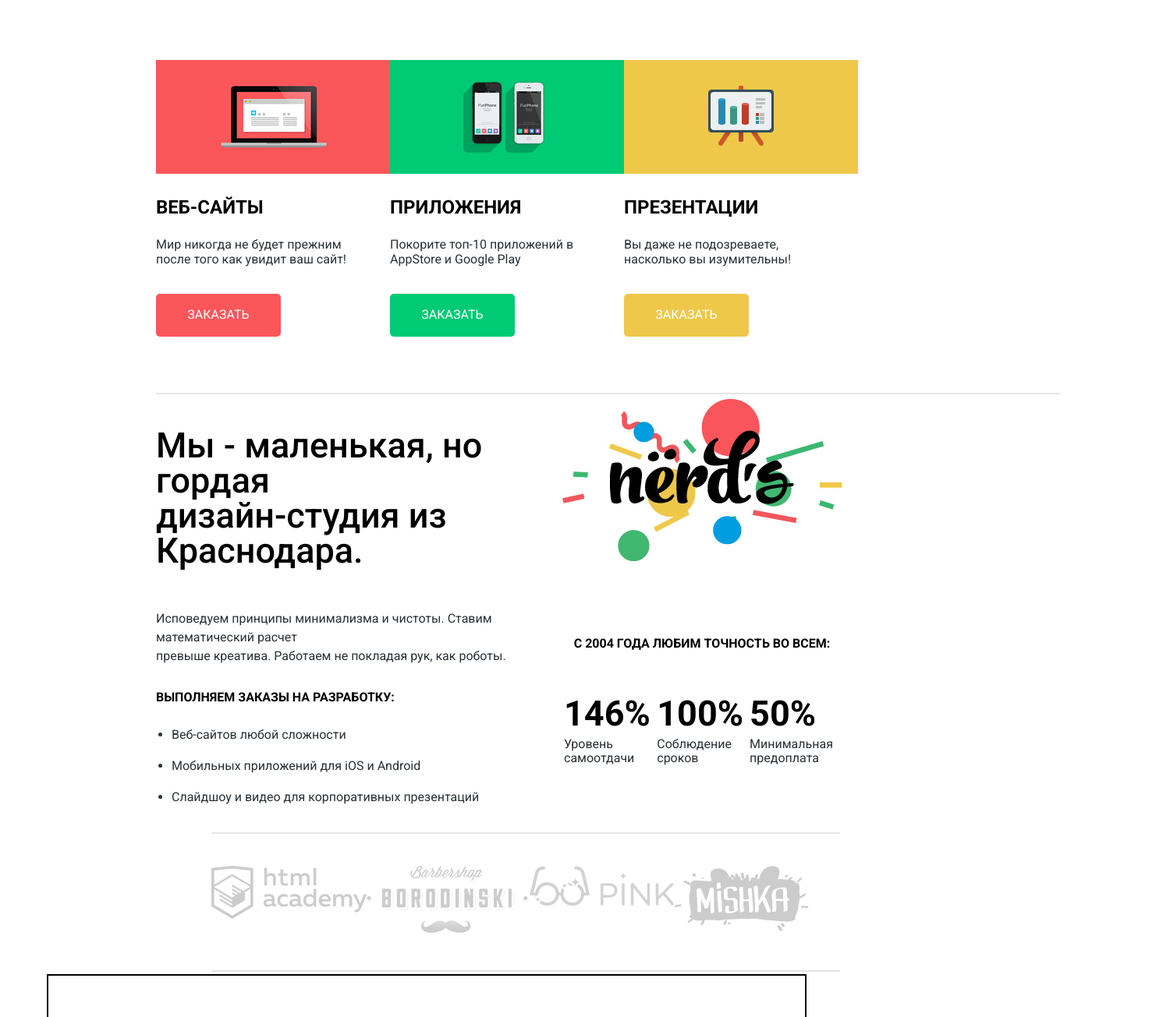
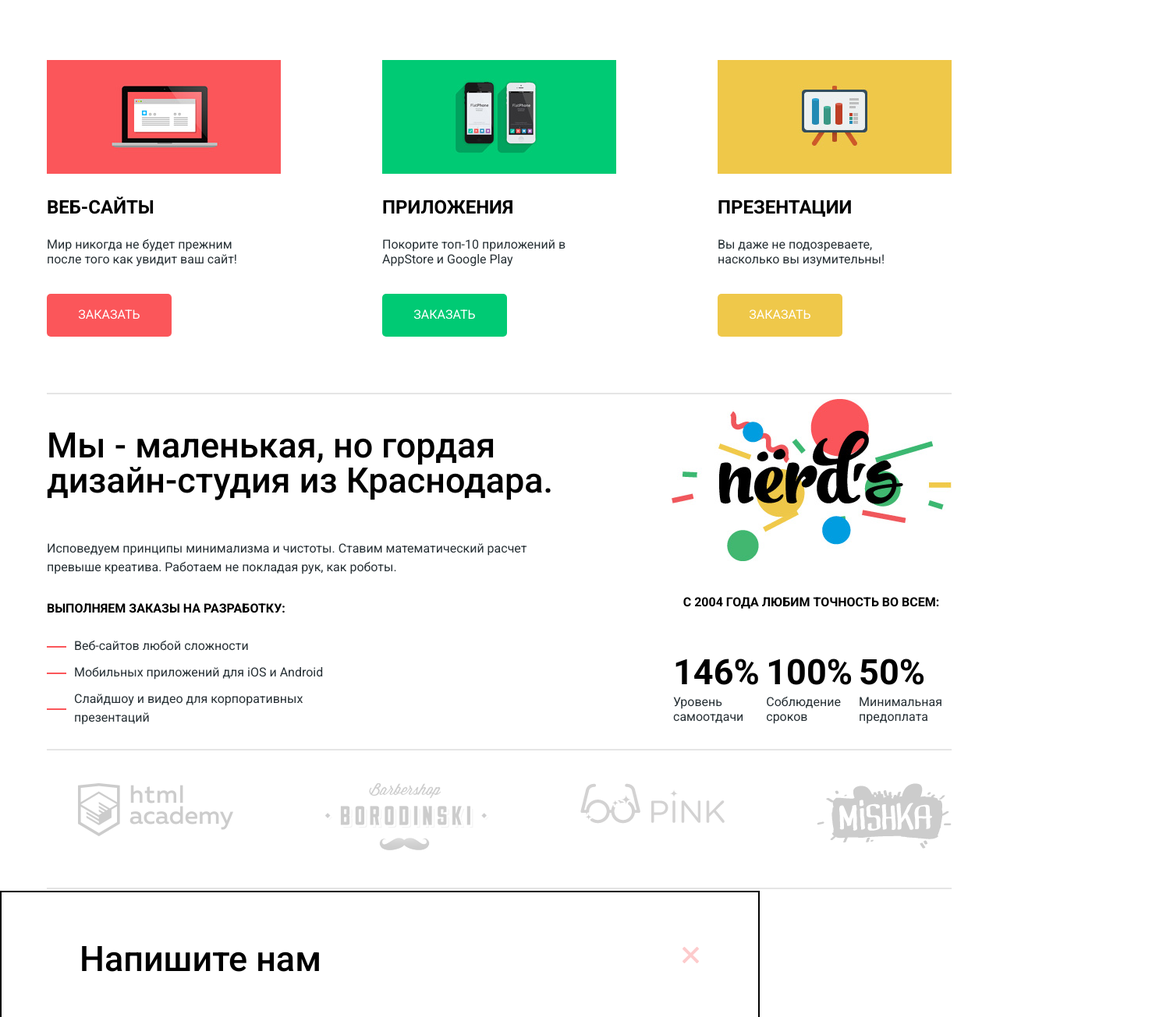
Before and after one commit to Evgenia-Valerievna/1163057-nerds-27, a plain HTML site: page index.html in a window 1280 px wide. Shown: the part 545-1850 px from the top of the page at 78% size, 1500 px wide, since content can reach past the window. Drawn offline with nearby package versions, Linux system fonts and the light colour scheme; files whose address does not match are found by name.

Commit message:
Доработка разметки

```diff
--- a/css/index.css
+++ b/css/index.css
@@ -109,13 +109,14 @@ a {
     min-width: 1160px;
     min-height: 114px;
     margin-bottom: 18px;
-    padding-left: 140px;
-    padding-right: 140px;
+
 }
-
+.mainsect1 {
+    background-color: #eeeeee;
+}
 .container {
     position: relative;
-    width: 1440px;
+
     min-height: 430px;
     margin-top: -20px;
     padding: 0;
@@ -124,7 +125,7 @@ a {
 .slider-controls {
     position: absolute;
     top: 299px;
-    left: 597px;
+    left: 455px;
     z-index: 2;
     font-size: 0;
   }
@@ -164,7 +165,7 @@ a {
     flex-wrap: wrap;
     width: 100%;
     height: 430px;
-    margin-left: 140px;
+
 }
 .slide p:first-child {
     font-size: 55px;
@@ -201,17 +202,16 @@ a {
 .products {
     display: flex;
     justify-content: space-between;
-
-    padding-left: 140px;
-    margin-right: 200px;
     margin-top: 80px;
     margin-bottom: 80px;
+    padding: 0px;
 }
 .products {
     list-style: none;
 }
 .product-item {
     text-align: left;
+
 }
 .product-item h3 {
     font-size: 24px;
@@ -321,20 +321,16 @@ a {
     display: block;
     position: absolute;
     top: 427px;
-    width: 100%;
+    width: 1160px;
     height: 2px;
     background-color: black;
     opacity: 0.1;
-    margin-left: 140px;
-    margin-right: 140px;
-
 }
 .about-company {
     display: flex;
     justify-content: space-between;
     flex-basis: 650px;
-    margin-left: 140px;
-    margin-right: 140px;
+
     margin-top: 40px;
     margin-bottom: 76px;
 }
@@ -362,7 +358,6 @@ a {
 
 }
 .description-explane {
-
     color: #283136;
     font-size: 16px;
     line-height: 24px;
@@ -379,11 +374,26 @@ a {
     height: 160px;
     justify-content: space-between;
     margin: 0;
-    padding-left: 20px;
-    padding-top: 10px;
+    padding: 0;
     font-size: 16px;
     line-height: 24px;
     color: #283136;
+    list-style: none;
+}
+.services-item-reds {
+    position: relative;
+    margin-top: 10px;
+    padding-left: 35px;
+}
+.services-item-reds::before {
+    content: "";
+    display: block;
+    position: absolute;
+    left: 0px;
+    top: 50%;
+    width: 25px;
+    height: 2px;
+    background-color: #fb565a;
 }
 .colourful-nerds {
     display: flex;
@@ -426,8 +436,7 @@ a {
     position: relative;
     display: flex;
     justify-content: space-between;
-    margin-left: 171px;
-    margin-right: 183px;
+
     margin-top: 46px;
     margin-bottom: 44px;
     list-style: none;
@@ -437,6 +446,7 @@ a {
     display: block;
     position: absolute;
     bottom: 136px;
+    left: 0px;
     width: 100%;
     height: 2px;
     background-color: black;
@@ -447,6 +457,7 @@ a {
     display: block;
     position: absolute;
     top: 134px;
+    left: 0px;
     width: 100%;
     height: 2px;
     background-color: black;
@@ -578,7 +589,7 @@ a {
 .adress {
     position: absolute;
     top: 54px;
-    left: 140px;
+    left: 130px;
     background-color: #ffffff;
     display: flex;
     flex-direction: column;
@@ -634,7 +645,7 @@ a {
 .networks {
     display: flex;
     width: 260px;
-    margin-left: 140px;
+
     justify-content: space-around;
     align-items: center;
     list-style: none;
@@ -644,7 +655,7 @@ a {
     font-size: 16px;
     line-height: 22px;
     text-align: left;
-    margin: auto;
+    margin: 0 auto;
 }
 
 .footer-text span {
--- a/css/inner.css
+++ b/css/inner.css
@@ -37,7 +37,6 @@ h1 {
 }
 .main-header-logo {
     width: 160px;
-    height: 65px;
 }
 .main-header-logo:hover {
     opacity: 0.8;
@@ -61,8 +60,7 @@ h1 {
     height: 114px;
     margin-bottom: 0px;
     margin-bottom: 18px;
-    padding-left: 140px;
-    padding-right: 140px;
+
     padding-bottom: 0px;
 }
 .site-navigation {
@@ -651,7 +649,6 @@ h1 {
 .networks {
     display: flex;
     width: 260px;
-    margin-left: 140px;
     justify-content: space-around;
     align-items: center;
     list-style: none;
--- a/index.html
+++ b/index.html
@@ -33,10 +33,9 @@
 </header>
 
 <main>
-  <div class="incontainer">
-  <h1 class="visually-hidden">Дизайн-студия "Нёрдс"</h1>
-   <section>
-
+<section class="mainsect1">
+    <div class="incontainer">
+      <h1 class="visually-hidden">Дизайн-студия "Нёрдс"</h1>
     <div class="container">
 
     <input class="visually-hidden" type="radio" id="product-1" name="toggle" checked>
@@ -84,12 +83,13 @@
     </div>
   </div>
   </div>
-
+</div>
 </section>
 
 
   <section>
-   <div class="products-block">
+    <div class="incontainer">
+  <div class="products-block">
     <ul class="products">
       <li class="product-item">
         <img src="img/advantage-picture-red.png" width="300" height="146">
@@ -120,18 +120,21 @@
       </li>
     </ul>
   </div>
+</div>
   </section>
 
+  <div class="incontainer">
   <div class="about-company">
   <section class="description">
+
     <h2 class="description-title">Mы - маленькая, но гордая<br> дизайн-студия из Краснодара.</h2>
     <p class="description-explane">Исповедуем принципы минимализма и чистоты. Ставим математический расчет<br> превыше креатива. Работаем не покладая рук, как роботы.</p>
     <div class="block-of-todo">
     <p class="description-explane-2">Выполняем заказы на разработку:</p>
     <ul class="services-list">
-      <li>Веб-сайтов любой сложности</li>
-      <li>Мобильных приложений для iOS и Android</li>
-      <li>Слайдшоу и видео для корпоративных презентаций</li>
+      <li class="services-item-reds">Веб-сайтов любой сложности</li>
+      <li class="services-item-reds">Мобильных приложений для iOS и Android</li>
+      <li class="services-item-reds">Слайдшоу и видео для корпоративных презентаций</li>
     </ul>
     </div>
   </section>
@@ -151,8 +154,10 @@
       </table>
   </section>
 </div>
+</div>
 
   <section>
+    <div class="incontainer">
     <ul class="logo-list">
       <li>
     <a href="#">
@@ -175,6 +180,7 @@
     </a>
   </li>
   </ul>
+</div>
   </section>
 
   <section class="letter-form">
@@ -200,8 +206,9 @@
   </section>
 
   <section>
+
     <div class="bigmap">
-      <img src="img/2.png" width="1440" height="416" alt="Карта местонахождения студии">
+      <img src="img/2.png" width="100%" height="416" alt="Карта местонахождения студии">
     <div class="adress">
       <b>NЁRDS DESIGN STUDIO</b>
       <address>191186, Санкт-Петербург,<br>
@@ -213,12 +220,13 @@
       <img src="img/map-marker.png" width="231" height="190" alt="Пометка на карте">
     </div>
   </div>
-  </section>
-</div>
+</section>
+
  </main>
 
-  <footer class="footer">
+
     <div class="incontainer">
+      <footer class="footer">
     <ul class="networks">
       <li class="footer-icon-1">
       <a class="social-button" href="#">
```
Also changed, not shown: inner.html (+10 -9 lines).
